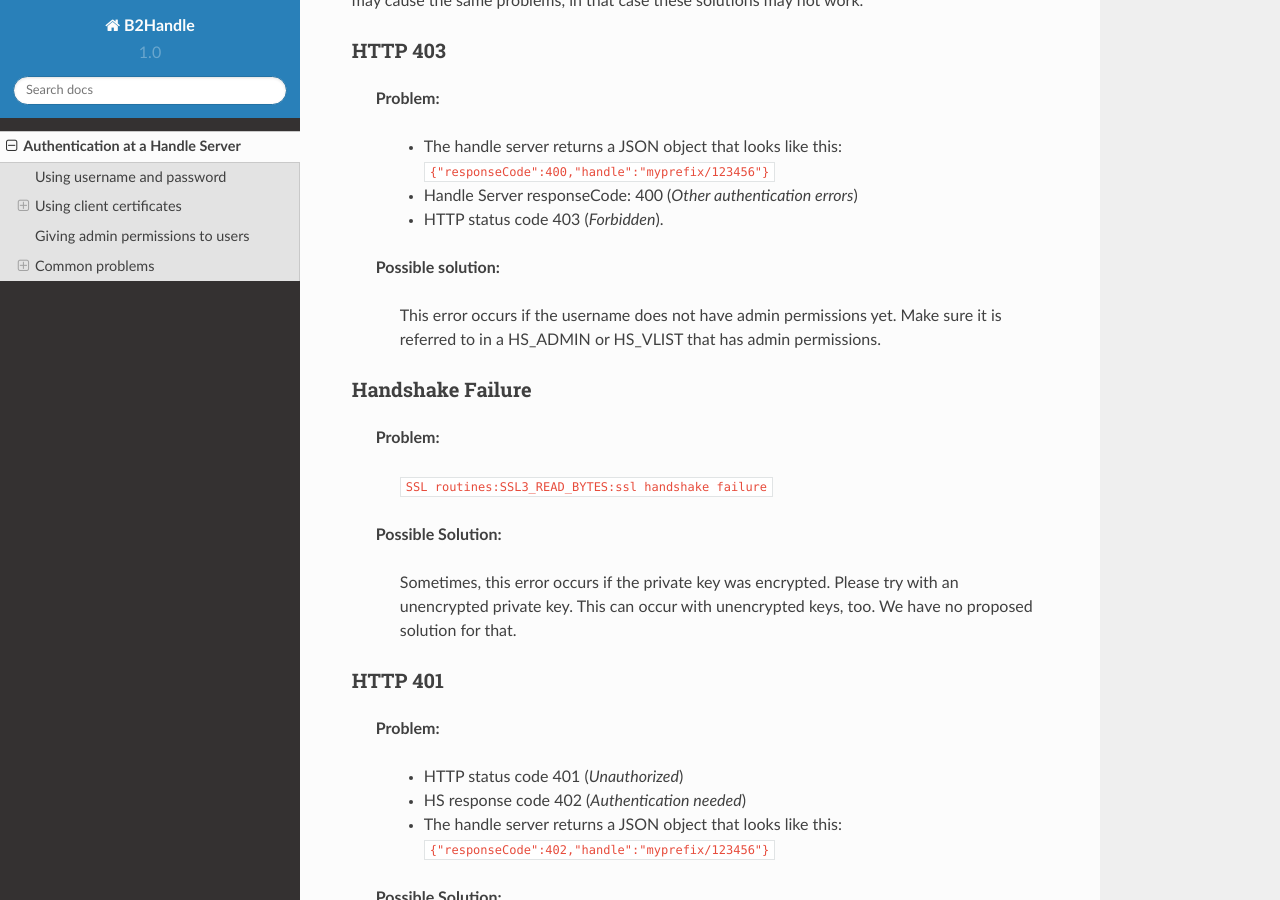
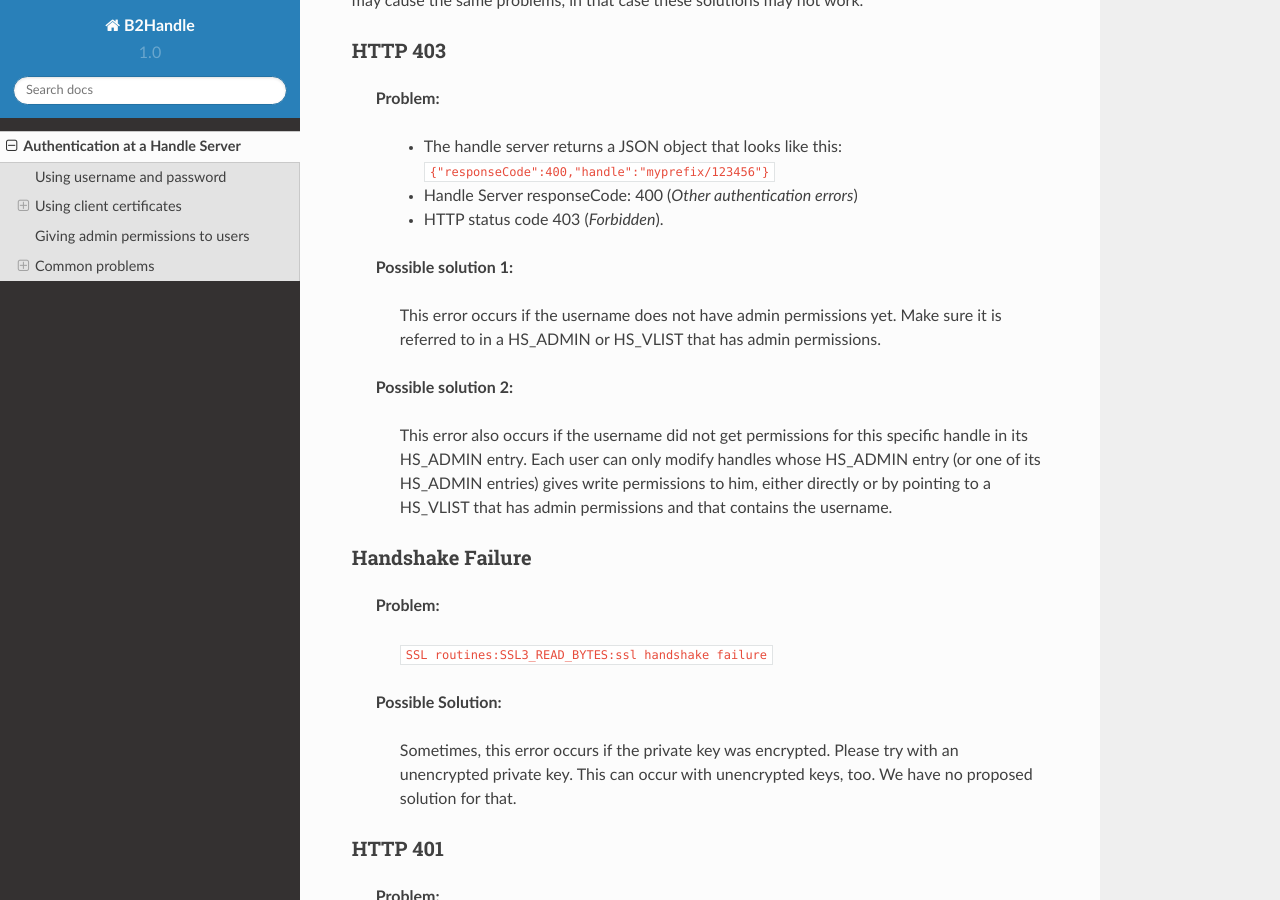
Before and after one commit to EUDAT-B2HANDLE/B2HANDLE, a Sphinx documentation site: the page built from docs/source/authentication.rst, in a window 1280 px wide and 900 px high, scrolled down 5662 px. Built offline with Sphinx 7.4.7 and the Read the Docs theme 2.0.0, drawn with Linux system fonts in a browser that asks for light colours; pages that are not in the unit, such as notebooks, are missing from menus.

Commit message:
Docs: Added another typical problem + solution to authentication chapter.

```diff
--- a/docs/source/authentication.rst
+++ b/docs/source/authentication.rst
@@ -247,10 +247,16 @@ HTTP 403
     * Handle Server responseCode: 400 (*Other authentication errors*)
     * HTTP status code 403 (*Forbidden*).
 
-  **Possible solution:**
+  **Possible solution 1:**
 
     This error occurs if the username does not have admin permissions yet. Make sure it is referred to in a
     HS_ADMIN or HS_VLIST that has admin permissions.
+
+  **Possible solution 2:**
+
+    This error also occurs if the username did not get permissions for this specific handle in its HS_ADMIN entry. Each user
+    can only modify handles whose HS_ADMIN entry (or one of its HS_ADMIN entries) gives write permissions to him, either directly
+    or by pointing to a HS_VLIST that has admin permissions and that contains the username.
 
 
 Handshake Failure
```
